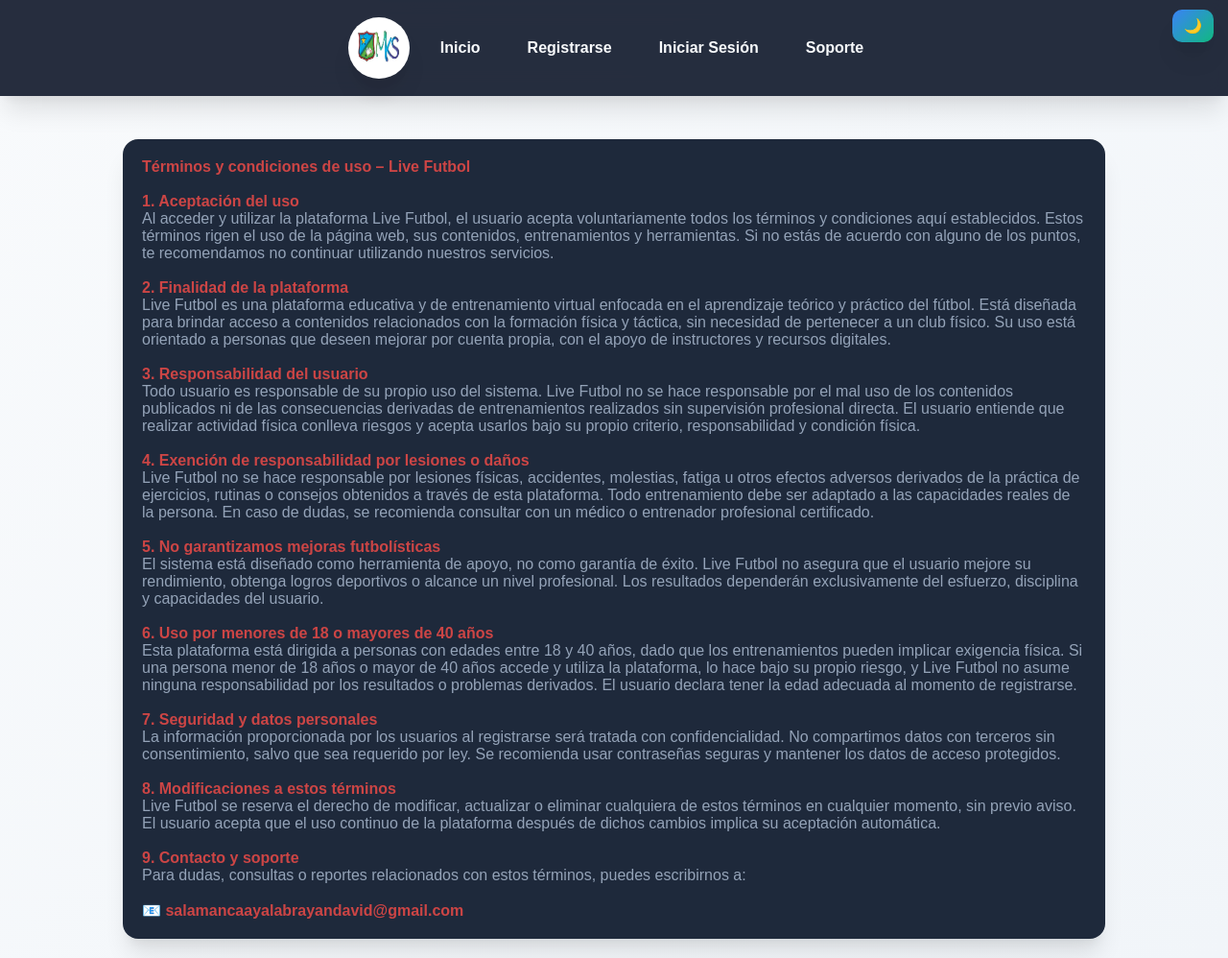
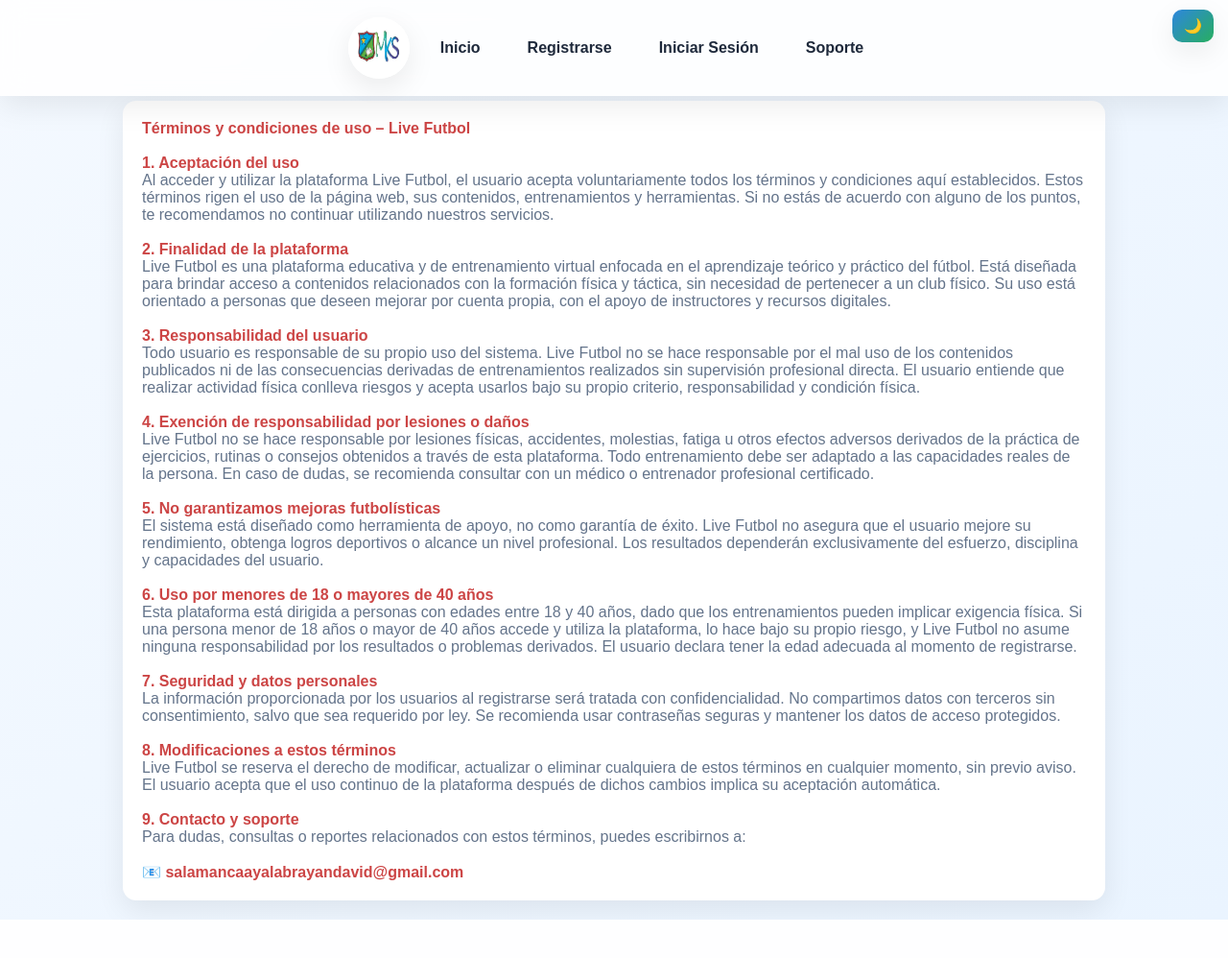
Before and after one commit to Brayansalamanca/live-futbol, a Django app: page /condiciones/ in a window 1280 px wide. Shown: the whole page at 96% size. After the commit the page ends 958 px from the top, so only its background shows below. Run offline with Django 5.2, Linux system fonts and the light colour scheme; some libraries are stand-ins or nearby versions.

Commit message:
Versión Pro: Gestión de usuarios, Catálogo con filtros y Estilos Premium

```diff
--- a/tasks/static/base.css
+++ b/tasks/static/base.css
@@ -1,30 +1,22 @@
 /* ================= VARIABLES PRO ================= */
 
 :root {
-  /* Fondo principal: Un azul muy pálido, casi blanco, más moderno */
-  --bg: #f8fafc;
-  --bg-soft: #f1f5f9;
+  --bg: #f4f9ff;
+  --bg-soft: #eaf4ff;
 
-  /* Navbar: Negro azulado profundo con transparencia para el efecto Blur */
-  --nav: rgba(15, 23, 42, 0.9);
+  --nav: rgba(255,255,255,0.85);
+  --card: #ffffff;
 
-  /* Tarjetas: No uses negro puro (#000). Usa un "Dark Mode" azulado */
-  --card: #1e293b;
+  --text: #1e293b;
+  --text-soft: #64748b;
 
-  /* Textos: Mejor contraste para lectura */
-  --text: #f8fafc;        /* Texto claro sobre tarjetas oscuras */
-  --text-soft: #94a3b8;   /* Para descripciones menos importantes */
-  --text-dark: #1e293b;   /* Para texto sobre el fondo claro (body) */
+  --primary: #2e86de;
+  --secondary: #27ae60;
 
-  /* Colores de Marca (Fútbol) */
-  --primary: #3b82f6;     /* Azul deportivo eléctrico */
-  --secondary: #10b981;   /* Verde césped para éxitos o botones */
+  --danger: #ef4444;
 
-  --danger: #ff4757;
-
-  --radius: 16px;
-  /* Sombra más natural y profunda */
-  --shadow: 0 20px 25px -5px rgba(0, 0, 0, 0.1), 0 10px 10px -5px rgba(0, 0, 0, 0.04);
+  --radius: 14px;
+  --shadow: 0 10px 30px rgba(0,0,0,0.08);
 }
 
 /* 🌙 MODO NOCHE */
@@ -53,7 +45,7 @@
 
 body {
   margin: 0;
-  padding-top: 125px;
+  padding-top: 85px;
   font-family: 'Poppins', sans-serif;
 
   background: linear-gradient(135deg, var(--bg), var(--bg-soft));
@@ -199,18 +191,9 @@
   margin: 20px auto;
   max-width: 90%;
 
-  /* El degradado de fondo */
   background: linear-gradient(135deg, var(--primary), var(--secondary));
-
-  /* 1. Recorta el fondo al texto (Prefijo para Chrome/Safari) */
   -webkit-background-clip: text;
-  /* 2. Recorta el fondo al texto (Propiedad estándar para Firefox/Otros) */
-  background-clip: text;
-
-  /* 3. Hace que el color sólido del texto sea transparente para que se vea el fondo */
   -webkit-text-fill-color: transparent;
-  /* 4. Respaldo para navegadores que no soportan text-fill-color */
-  color: transparent;
 }
 
 h2, h3 {
```
